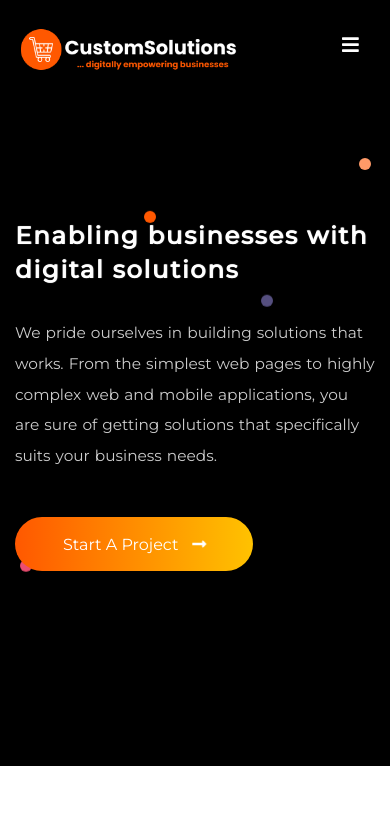
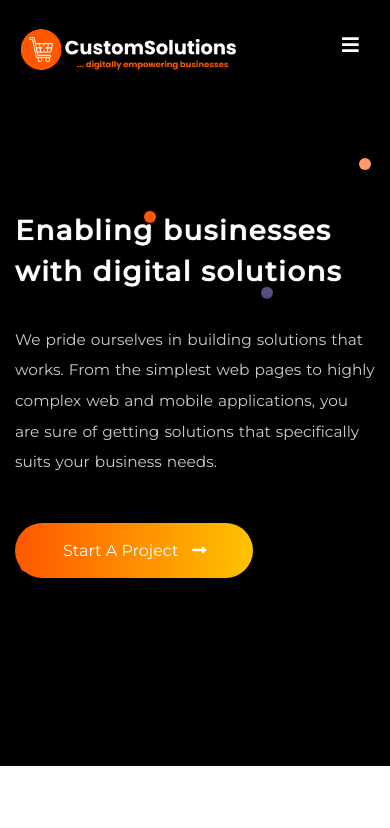
Before and after one commit to Achilles45/customsolutions, a Vue app: page / in a window 390 px wide. Shown: the top 828 px of the page. Built offline with nearby package versions, Linux system fonts and the light colour scheme; no server answers.

Commit message:
Modified padding in the home page

```diff
--- a/src/components/Herosection.vue
+++ b/src/components/Herosection.vue
@@ -154,7 +154,7 @@ export default {
 //Media queries
 @media only screen and (max-width: 600px){
   .hero{
-    padding: 8rem 0;
+    padding: 7.5rem 0;
     height: 80vh !important;
     .social__holder{
       display: none;
@@ -192,7 +192,8 @@ export default {
     }
     .text{
       h1{
-        font-size: 1.5rem !important;
+        font-size: 1.7rem !important;
+        line-height: 1.5;
       }
     }
   }
```
